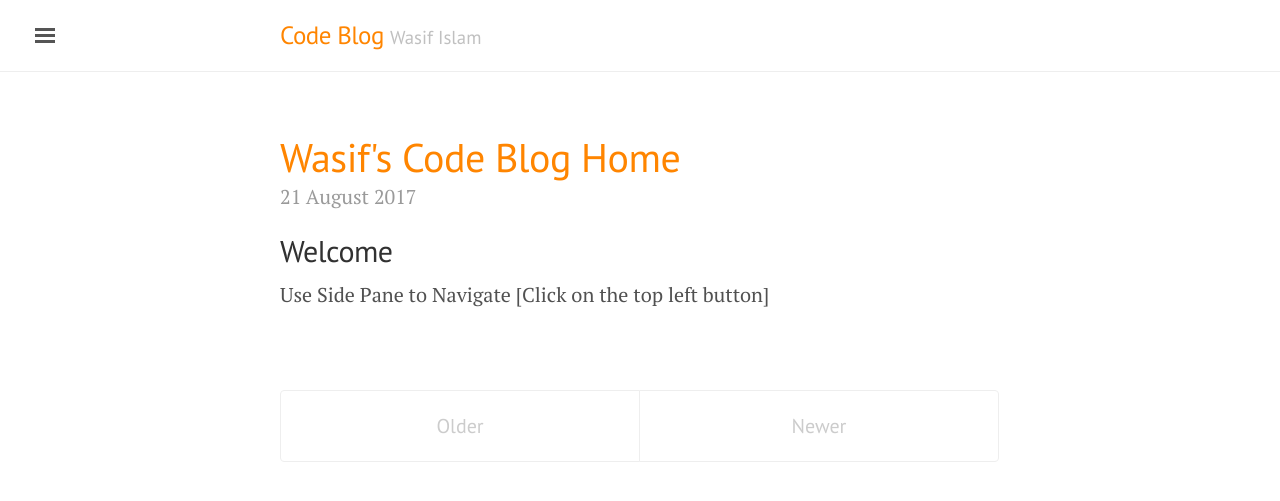
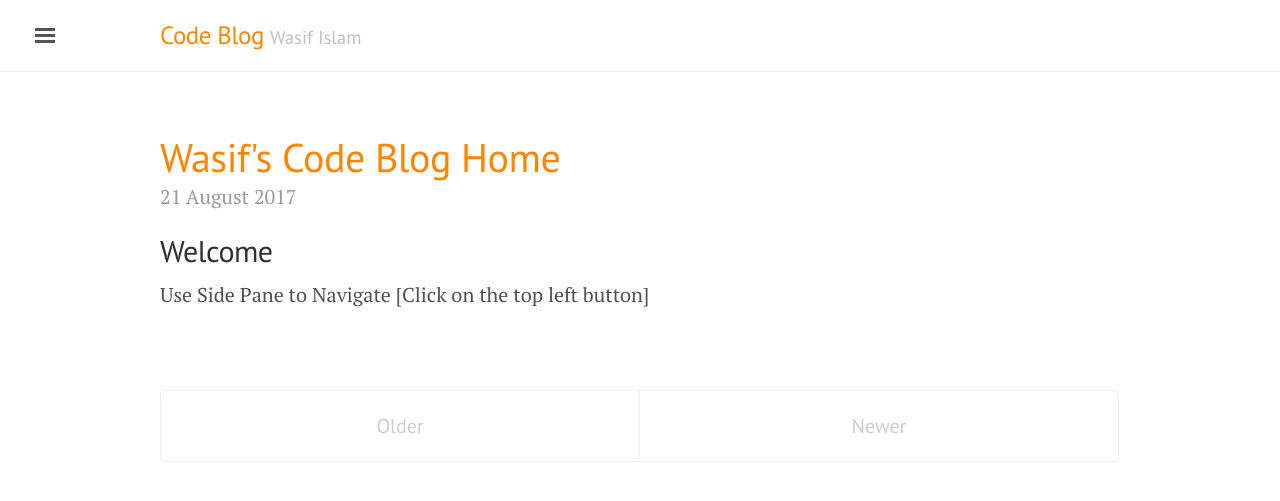
Before and after one commit to washifu/CodeBlog, a Jekyll site: the page built from index.html, in a window 1280 px wide. Shown: the top 501 px of the page. Built offline with Jekyll 4.4.1, drawn with Linux system fonts in a browser that asks for light colours; the list of posts is cut into pages by our own code.

Commit message:
Update lanyon.css

```diff
--- a/public/css/lanyon.css
+++ b/public/css/lanyon.css
@@ -73,16 +73,19 @@ h1, h2, h3, h4, h5, h6 {
  */
 
 .container {
-  max-width: 28rem;
+  /* max-width: 28rem; */
+  max-width: 50rem; /* wasif */
 }
 @media (min-width: 38em) {
   .container {
-    max-width: 32rem;
+    /* max-width: 32rem; */
+    max-width: 50rem; /* wasif */
   }
 }
 @media (min-width: 56em) {
   .container {
-    max-width: 38rem;
+    /* max-width: 38rem; */
+    max-width: 50rem; /* wasif */
   }
 }
 
```
